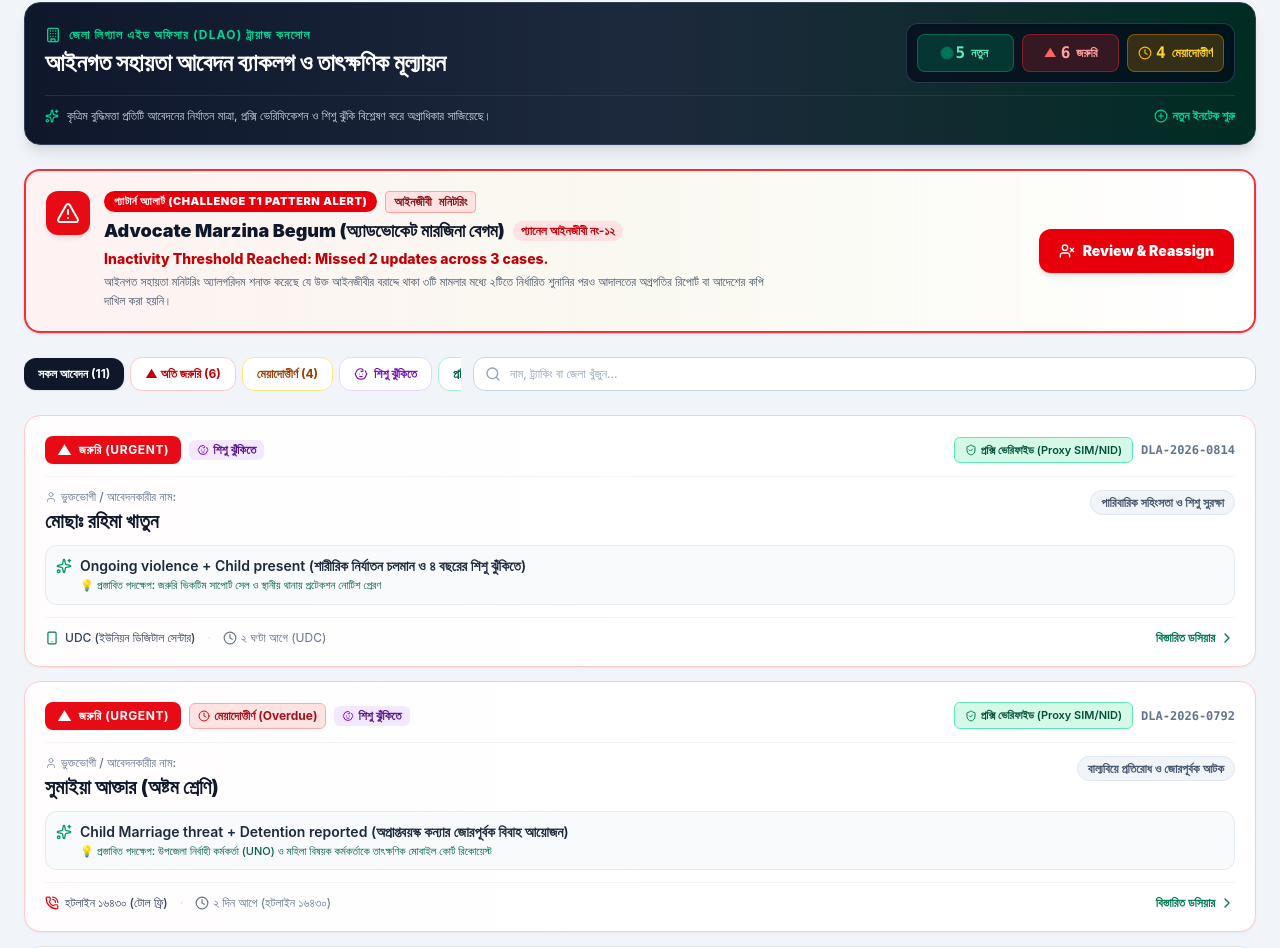
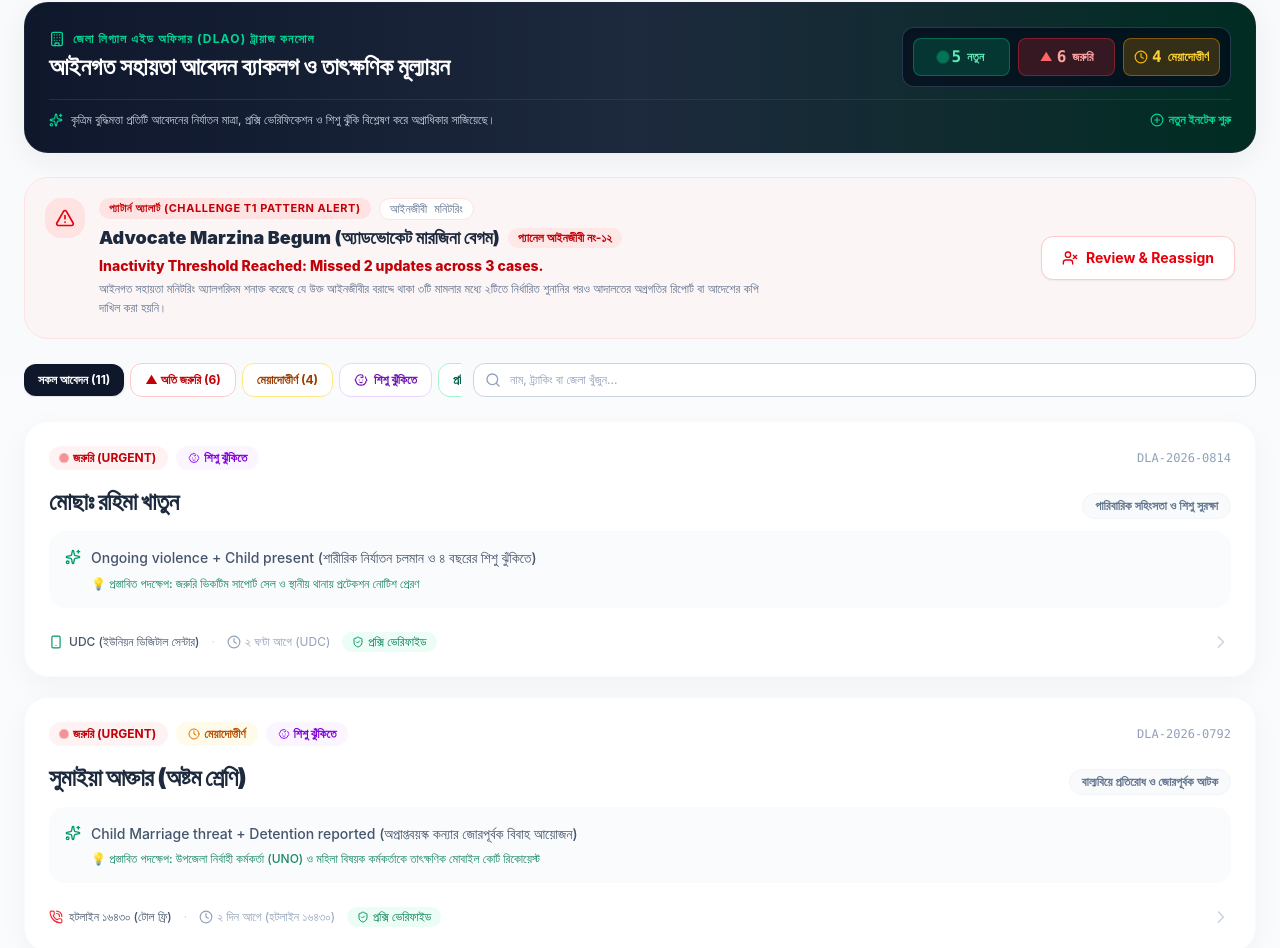
Before and after one commit to DrVenom69/vanguard-digital-leagal-aid, a React (Vite) app: page / in a window 1280 px wide. Shown: the part 127-1075 px from the top of the page. Built offline with nearby package versions, Linux system fonts and the light colour scheme.

Commit message:
style: modern Glassmorphism-lite visual redesign for TriageDashboard and TriageCard

```diff
--- a/index.html
+++ b/index.html
@@ -22,7 +22,7 @@
     <link rel="preconnect" href="https://fonts.gstatic.com" crossorigin>
     <link href="https://fonts.googleapis.com/css2?family=Hind+Siliguri:wght@400;500;600;700&family=Inter:wght@400;500;600;700;800&display=swap" rel="stylesheet">
   </head>
-  <body class="bg-slate-50 text-slate-900 antialiased selection:bg-emerald-200 selection:text-emerald-900 min-h-screen">
+  <body class="bg-slate-50/50 text-slate-900 antialiased selection:bg-emerald-200 selection:text-emerald-900 min-h-screen">
     <div id="root"></div>
     <script type="module" src="/src/main.tsx"></script>
   </body>
--- a/src/App.tsx
+++ b/src/App.tsx
@@ -26,7 +26,7 @@ export default function App() {
   const { isOnline, simulatedOffline, toggleSimulatedNetwork } = useNetworkStatus();
 
   return (
-    <div className="min-h-screen bg-slate-100 flex flex-col font-sans selection:bg-emerald-200 selection:text-emerald-900 pb-16 lg:pb-0">
+    <div className="min-h-screen bg-slate-50/50 flex flex-col font-sans selection:bg-emerald-200 selection:text-emerald-900 pb-16 lg:pb-0">
       {/* Top Header with Role Switcher & Network Toggle */}
       <Header
         currentRole={currentRole}
--- a/src/components/dlao/PatternAlert.tsx
+++ b/src/components/dlao/PatternAlert.tsx
@@ -91,26 +91,26 @@ export const PatternAlert: React.FC<PatternAlertProps> = ({ onReassigned, classN
         <div
           role="alert"
           aria-live="assertive"
-          className="rounded-2xl border-2 border-red-500 bg-linear-to-r from-red-50 via-amber-50/60 to-white p-4 sm:p-5 shadow-sm"
+          className="bg-red-50/50 border border-red-100 rounded-3xl p-5"
         >
           <div className="flex flex-col lg:flex-row lg:items-center justify-between gap-4">
             <div className="flex items-start gap-3.5">
-              <div className="w-11 h-11 rounded-xl bg-red-600 text-white flex items-center justify-center shrink-0 shadow-md animate-pulse">
-                <AlertTriangle className="w-6 h-6" />
+              <div className="w-10 h-10 rounded-2xl bg-red-100 text-red-600 flex items-center justify-center shrink-0">
+                <AlertTriangle className="w-5 h-5" />
               </div>
               <div className="space-y-1">
                 <div className="flex flex-wrap items-center gap-2">
-                  <span className="text-[11px] font-black uppercase tracking-wider bg-red-600 text-white px-2.5 py-0.5 rounded-full shadow-2xs">
+                  <span className="text-[11px] font-bold uppercase tracking-wider bg-red-100 text-red-700 px-2.5 py-0.5 rounded-full">
                     প্যাটার্ন অ্যালার্ট (Challenge T1 Pattern Alert)
                   </span>
-                  <span className="text-xs font-mono font-bold text-red-900 bg-red-100 px-2 py-0.5 rounded border border-red-300">
+                  <span className="text-xs font-mono font-medium text-slate-500 bg-white px-2.5 py-0.5 rounded-full border border-red-100">
                     আইনজীবী মনিটরিং
                   </span>
                 </div>
 
-                <h3 className="text-base sm:text-lg font-black text-slate-900 flex items-center gap-2">
+                <h3 className="text-base sm:text-lg font-black text-slate-800 flex items-center gap-2">
                   <span>Advocate Marzina Begum (অ্যাডভোকেট মারজিনা বেগম)</span>
-                  <span className="text-xs font-bold text-red-700 bg-red-100 px-2 py-0.5 rounded-full">
+                  <span className="text-xs font-bold text-red-700 bg-red-100/70 px-2.5 py-0.5 rounded-full">
                     প্যানেল আইনজীবী নং-১২
                   </span>
                 </h3>
@@ -120,18 +120,18 @@ export const PatternAlert: React.FC<PatternAlertProps> = ({ onReassigned, classN
                   Inactivity Threshold Reached: Missed 2 updates across 3 cases.
                 </p>
 
-                <p className="text-xs text-slate-600 leading-relaxed max-w-2xl">
+                <p className="text-xs text-slate-500 leading-relaxed max-w-2xl">
                   আইনগত সহায়তা মনিটরিং অ্যালগরিদম শনাক্ত করেছে যে উক্ত আইনজীবীর বরাদ্দে থাকা ৩টি মামলার মধ্যে ২টিতে নির্ধারিত শুনানির পরও আদালতের অগ্রগতির রিপোর্ট বা আদেশের কপি দাখিল করা হয়নি।
                 </p>
               </div>
             </div>
 
-            {/* Action button: 'Review & Reassign' */}
+            {/* Softer ghost button */}
             <div className="flex items-center gap-2 w-full lg:w-auto shrink-0">
               <button
                 type="button"
                 onClick={() => setShowModal(true)}
-                className="w-full sm:w-auto min-h-[44px] justify-center px-5 py-2.5 rounded-xl bg-red-600 hover:bg-red-700 text-white font-black text-xs sm:text-sm shadow-md transition active:scale-95 flex items-center gap-2 cursor-pointer"
+                className="w-full sm:w-auto min-h-[44px] justify-center px-5 py-2.5 rounded-xl bg-white text-red-600 border border-red-200 hover:bg-red-50 font-bold text-xs sm:text-sm transition active:scale-95 flex items-center gap-2 cursor-pointer shadow-xs"
                 aria-label="অ্যাডভোকেট মারজিনা বেগমের মামলাসমূহ রিভিউ ও রি-অ্যাসাইন করুন"
               >
                 <UserX className="w-4 h-4" />
@@ -142,7 +142,7 @@ export const PatternAlert: React.FC<PatternAlertProps> = ({ onReassigned, classN
         </div>
       ) : (
         /* Resolved state */
-        <div className="rounded-2xl border border-emerald-300 bg-emerald-50/80 p-4 flex items-center justify-between text-xs sm:text-sm text-emerald-900">
+        <div className="bg-emerald-50/50 border border-emerald-100 rounded-3xl p-5 flex items-center justify-between text-xs sm:text-sm text-emerald-900">
           <div className="flex items-center gap-2.5">
             <CheckCircle2 className="w-5 h-5 text-emerald-600" />
             <span>
--- a/src/components/dlao/TriageCard.tsx
+++ b/src/components/dlao/TriageCard.tsx
@@ -21,28 +21,26 @@ interface TriageCardProps {
 }
 
 export const TriageCard: React.FC<TriageCardProps> = ({ legalCase, onSelect }) => {
-  // Point 1: Visual Priority Badge
+  // Point 1: Visual Priority Badge - Softer rounded pills
   const renderPriorityBadge = () => {
     switch (legalCase.priority) {
       case 'urgent':
         return (
           <div
-            className="flex items-center gap-1.5 px-3 py-1.5 rounded-lg bg-red-600 text-white font-bold text-xs tracking-wider shadow-xs animate-pulse"
+            className="inline-flex items-center gap-1.5 bg-red-50 text-red-700 px-3 py-1 rounded-full text-xs font-bold"
             aria-label="অগ্রাধিকার: অতি জরুরি"
           >
-            {/* Red Triangle */}
-            <span className="text-white text-sm leading-none font-black">▲</span>
+            <span className="w-1.5 h-1.5 rounded-full bg-red-600 animate-ping inline-block" />
             <span>জরুরি (URGENT)</span>
           </div>
         );
       case 'medium':
         return (
           <div
-            className="flex items-center gap-1.5 px-3 py-1.5 rounded-lg bg-amber-500 text-slate-950 font-bold text-xs tracking-wider shadow-xs"
+            className="inline-flex items-center gap-1.5 bg-amber-50 text-amber-700 px-3 py-1 rounded-full text-xs font-bold"
             aria-label="অগ্রাধিকার: মাঝারি"
           >
-            {/* Yellow Circle */}
-            <span className="w-2.5 h-2.5 rounded-full bg-slate-950 inline-block" />
+            <span className="w-1.5 h-1.5 rounded-full bg-amber-500 inline-block" />
             <span>মাঝারি (MEDIUM)</span>
           </div>
         );
@@ -50,10 +48,10 @@ export const TriageCard: React.FC<TriageCardProps> = ({ legalCase, onSelect }) =
       default:
         return (
           <div
-            className="flex items-center gap-1.5 px-3 py-1.5 rounded-lg bg-blue-600 text-white font-bold text-xs tracking-wider shadow-xs"
+            className="inline-flex items-center gap-1.5 bg-slate-100 text-slate-700 px-3 py-1 rounded-full text-xs font-bold"
             aria-label="অগ্রাধিকার: সাধারণ"
           >
-            <span className="w-2.5 h-2.5 rounded-full bg-white inline-block" />
+            <span className="w-1.5 h-1.5 rounded-full bg-slate-400 inline-block" />
             <span>সাধারণ (ROUTINE)</span>
           </div>
         );
@@ -64,46 +62,45 @@ export const TriageCard: React.FC<TriageCardProps> = ({ legalCase, onSelect }) =
   const renderChannelIcon = () => {
     switch (legalCase.channel) {
       case 'udc':
-        return <Smartphone className="w-3.5 h-3.5 text-emerald-700" />;
+        return <Smartphone className="w-3.5 h-3.5 text-emerald-600" />;
       case 'hotline':
-        return <PhoneCall className="w-3.5 h-3.5 text-red-600" />;
+        return <PhoneCall className="w-3.5 h-3.5 text-red-500" />;
       case 'web':
-        return <Globe className="w-3.5 h-3.5 text-blue-600" />;
+        return <Globe className="w-3.5 h-3.5 text-blue-500" />;
       default:
-        return <Scale className="w-3.5 h-3.5 text-slate-600" />;
+        return <Scale className="w-3.5 h-3.5 text-slate-500" />;
     }
   };
 
-  // Point 5: Verification Status Badge
+  // Point 5: Verification Status Badge - Soft pills
   const renderVerificationBadge = () => {
-    const isCallerVerified = legalCase.provenance.callerVerification === 'verified';
     const isSubjectVerified = legalCase.provenance.subjectVerification === 'verified';
 
     if (legalCase.provenance.isProxy) {
       return (
         <span
-          className="inline-flex items-center gap-1 px-2.5 py-1 rounded-md text-[11px] font-semibold bg-emerald-100/90 text-emerald-900 border border-emerald-300"
+          className="inline-flex items-center gap-1 px-2.5 py-0.5 rounded-full text-xs font-medium bg-emerald-50 text-emerald-700"
           title="প্রতিনিধি বায়োমেট্রিক/সিম ভেরিফাইড কিন্তু ভুক্তভোগী তদন্তাধীন"
         >
-          <ShieldCheck className="w-3 h-3 text-emerald-700" />
-          <span>প্রক্সি ভেরিফাইড (Proxy SIM/NID)</span>
+          <ShieldCheck className="w-3 h-3 text-emerald-600" />
+          <span>প্রক্সি ভেরিফাইড</span>
         </span>
       );
     }
 
     if (isSubjectVerified) {
       return (
-        <span className="inline-flex items-center gap-1 px-2.5 py-1 rounded-md text-[11px] font-semibold bg-emerald-100/90 text-emerald-900 border border-emerald-300">
-          <ShieldCheck className="w-3 h-3 text-emerald-700" />
-          <span>সরাসরি NID যাচাইকৃত</span>
+        <span className="inline-flex items-center gap-1 px-2.5 py-0.5 rounded-full text-xs font-medium bg-emerald-50 text-emerald-700">
+          <ShieldCheck className="w-3 h-3 text-emerald-600" />
+          <span>NID যাচাইকৃত</span>
         </span>
       );
     }
 
     return (
-      <span className="inline-flex items-center gap-1 px-2.5 py-1 rounded-md text-[11px] font-semibold bg-amber-100 text-amber-900 border border-amber-300">
-        <HelpCircle className="w-3 h-3 text-amber-700" />
-        <span>অযাচাইকৃত (Unverified)</span>
+      <span className="inline-flex items-center gap-1 px-2.5 py-0.5 rounded-full text-xs font-medium bg-slate-100 text-slate-500">
+        <HelpCircle className="w-3 h-3 text-slate-400" />
+        <span>অযাচাইকৃত</span>
       </span>
     );
   };
@@ -119,86 +116,76 @@ export const TriageCard: React.FC<TriageCardProps> = ({ legalCase, onSelect }) =
           onSelect(legalCase);
         }
       }}
-      className={`group relative bg-white rounded-2xl border transition-all duration-200 p-4 sm:p-5 cursor-pointer shadow-xs hover:shadow-md hover:border-emerald-500 focus:outline-hidden focus:ring-2 focus:ring-emerald-500 ${
-        legalCase.priority === 'urgent'
-          ? 'border-red-200 bg-linear-to-r from-red-50/20 via-white to-white'
-          : 'border-slate-200'
-      }`}
+      className="group relative bg-white rounded-3xl p-5 sm:p-6 shadow-[0_8px_30px_rgb(0,0,0,0.04)] hover:shadow-[0_8px_30px_rgb(0,0,0,0.08)] transition-all border border-slate-100/50 cursor-pointer focus:outline-hidden focus:ring-2 focus:ring-emerald-500/20"
       aria-label={`মামলা বিস্তারিত দেখুন: ${legalCase.provenance.subjectName}, অগ্রাধিকার: ${legalCase.priority}`}
     >
-      {/* Top row: Priority Badge + Tracking & Overdue indicator + Verification */}
-      <div className="flex flex-wrap items-center justify-between gap-2 pb-3 border-b border-slate-100">
-        <div className="flex items-center gap-2">
-          {/* 1. Priority Badge */}
+      {/* Top row: Status Badges (Pills) + Tracking Number in Top Right */}
+      <div className="flex items-center justify-between gap-3">
+        <div className="flex flex-wrap items-center gap-1.5 sm:gap-2">
+          {/* Priority Pill */}
           {renderPriorityBadge()}
 
+          {/* Overdue Pill */}
           {legalCase.isOverdue && (
-            <span className="inline-flex items-center gap-1 px-2 py-1 rounded-md bg-red-100 text-red-800 font-bold text-xs border border-red-300 animate-pulse">
-              <Clock className="w-3 h-3 text-red-700" />
-              <span>মেয়াদোত্তীর্ণ (Overdue)</span>
+            <span className="inline-flex items-center gap-1 bg-amber-50 text-amber-700 px-3 py-1 rounded-full text-xs font-bold">
+              <Clock className="w-3 h-3 text-amber-600" />
+              <span>মেয়াদোত্তীর্ণ</span>
             </span>
           )}
 
+          {/* Child in Danger Pill */}
           {legalCase.hasChildInDanger && (
-            <span className="hidden sm:inline-flex items-center gap-1 px-2 py-0.5 rounded-md bg-purple-100 text-purple-900 text-xs font-semibold">
-              <Baby className="w-3 h-3 text-purple-700" />
+            <span className="inline-flex items-center gap-1 bg-purple-50 text-purple-700 px-3 py-1 rounded-full text-xs font-bold">
+              <Baby className="w-3 h-3 text-purple-600" />
               <span>শিশু ঝুঁকিতে</span>
             </span>
           )}
 
+          {/* Sensitive Pill */}
           {legalCase.isSensitive && (
-            <span className="inline-flex items-center gap-1 px-2 py-0.5 rounded-md bg-purple-200 text-purple-950 text-xs font-bold border border-purple-400">
+            <span className="inline-flex items-center gap-1 bg-purple-50 text-purple-700 px-3 py-1 rounded-full text-xs font-bold">
               <span>সংবেদনশীল (Role B6)</span>
             </span>
           )}
 
+          {/* Ping-Pong Bounce Pill */}
           {legalCase.pingPongBouncesCount && legalCase.pingPongBouncesCount >= 2 && (
-            <span className="inline-flex items-center gap-1 px-2 py-0.5 rounded-md bg-red-100 text-red-900 text-xs font-bold border border-red-300 animate-pulse">
+            <span className="inline-flex items-center gap-1 bg-rose-50 text-rose-700 px-3 py-1 rounded-full text-xs font-bold">
               <span>পিং-পং বাউন্স (T2)</span>
             </span>
           )}
         </div>
 
-        {/* 5. Verification status badge */}
-        <div className="flex items-center gap-2">
-          {renderVerificationBadge()}
-          <span className="text-xs font-mono font-bold text-slate-500 hidden md:inline">
+        {/* Quiet, Faded Tracking Number in Top Right */}
+        <span className="text-xs font-mono font-medium text-slate-400 shrink-0">
           {legalCase.trackingNumber}
         </span>
       </div>
-      </div>
 
-      {/* Middle row: Subject Name + AI Summary */}
-      <div className="pt-3 pb-2">
-        {/* 2. Subject's Name (bold typography) */}
-        <div className="flex items-start justify-between gap-2">
-          <div>
-            <div className="text-xs font-medium text-slate-500 flex items-center gap-1 mb-0.5">
-              <User className="w-3 h-3 text-slate-400" />
-              <span>ভুক্তভোগী / আবেদনকারীর নাম:</span>
-            </div>
-            <h3 className="text-lg sm:text-xl font-extrabold text-slate-900 group-hover:text-emerald-800 transition-colors">
+      {/* Middle row: Subject Name + Category + AI Summary Box */}
+      <div className="pt-4 pb-2">
+        <div className="flex items-baseline justify-between gap-3">
+          {/* Massive, Clean Subject Name */}
+          <h3 className="text-xl sm:text-2xl font-black text-slate-800 tracking-tight group-hover:text-emerald-700 transition-colors">
             {legalCase.provenance.subjectName}
           </h3>
-          </div>
 
-          <div className="text-right shrink-0">
-            <span className="text-xs font-semibold text-slate-600 bg-slate-100 px-2.5 py-1 rounded-full border border-slate-200">
+          {/* Category Pill */}
+          <span className="text-xs font-semibold text-slate-500 bg-slate-50 px-3 py-1 rounded-full border border-slate-100 shrink-0">
             {legalCase.category}
           </span>
         </div>
-        </div>
 
-        {/* 3. One-line AI generated summary */}
-        <div className="mt-2.5 p-2.5 rounded-xl bg-slate-50 border border-slate-200/80 group-hover:border-emerald-200 group-hover:bg-emerald-50/40 transition-colors">
-          <div className="flex items-start gap-2">
+        {/* Calm, Soft Borderless AI Summary Box */}
+        <div className="bg-slate-50/80 rounded-2xl p-4 mt-3">
+          <div className="flex items-start gap-2.5">
             <Sparkles className="w-4 h-4 text-emerald-600 shrink-0 mt-0.5" />
             <div className="min-w-0 flex-1">
-              <p className="text-xs sm:text-sm font-semibold text-slate-800 leading-snug">
+              <p className="text-sm font-medium text-slate-600 leading-relaxed">
                 {legalCase.aiSummary}
               </p>
               {legalCase.aiSuggestedAction && (
-                <p className="text-[11px] text-emerald-800 font-medium mt-0.5 truncate">
+                <p className="text-xs text-emerald-700/90 font-medium mt-1.5 truncate">
                   💡 প্রস্তাবিত পদক্ষেপ: {legalCase.aiSuggestedAction}
                 </p>
               )}
@@ -207,23 +194,26 @@ export const TriageCard: React.FC<TriageCardProps> = ({ legalCase, onSelect }) =
         </div>
       </div>
 
-      {/* Bottom row: 4. Intake channel icon and time elapsed + Slide out CTA */}
-      <div className="pt-3 mt-1 flex items-center justify-between text-xs text-slate-500 border-t border-slate-100">
-        <div className="flex items-center gap-3">
-          <div className="flex items-center gap-1.5 font-medium text-slate-700">
+      {/* Bottom row: Channel, Time, Verification Pill & Calm Chevron */}
+      <div className="pt-3 mt-1 flex items-center justify-between text-xs text-slate-400">
+        <div className="flex flex-wrap items-center gap-2.5 sm:gap-3">
+          <div className="flex items-center gap-1.5 font-medium text-slate-600">
             {renderChannelIcon()}
             <span>{legalCase.channelLabel}</span>
           </div>
           <span className="text-slate-300">·</span>
-          <div className="flex items-center gap-1 text-slate-500">
+          <div className="flex items-center gap-1 text-slate-400">
             <Clock className="w-3.5 h-3.5" />
             <span>{legalCase.timeAgo}</span>
           </div>
+          <div className="hidden sm:inline-flex">
+            {renderVerificationBadge()}
+          </div>
         </div>
 
-        <div className="flex items-center gap-1 font-bold text-emerald-700 group-hover:translate-x-1 transition-transform">
-          <span>বিস্তারিত ডসিয়ার</span>
-          <ChevronRight className="w-4 h-4" />
+        {/* Context-obvious subtle navigation affordance without redundant text clutter */}
+        <div className="flex items-center text-slate-300 group-hover:text-emerald-600 group-hover:translate-x-1 transition-all">
+          <ChevronRight className="w-5 h-5" />
         </div>
       </div>
     </div>
--- a/src/components/dlao/TriageDashboard.tsx
+++ b/src/components/dlao/TriageDashboard.tsx
@@ -81,7 +81,7 @@ export const TriageDashboard: React.FC<TriageDashboardProps> = ({ onNavigateToIn
       */}
       <section
         aria-label="ব্যাকলগ লাইভ ট্রায়াজ স্ট্রিপ"
-        className="rounded-2xl bg-gradient-to-r from-slate-900 via-slate-800 to-emerald-950 text-white p-4 sm:p-5 shadow-lg border border-slate-700"
+        className="rounded-3xl bg-linear-to-r from-slate-900 via-slate-800 to-emerald-950 text-white p-5 sm:p-6 shadow-[0_8px_30px_rgb(0,0,0,0.06)] border border-slate-800/80"
       >
         <div className="flex flex-col md:flex-row md:items-center md:justify-between gap-4">
           <div>
@@ -244,7 +244,7 @@ export const TriageDashboard: React.FC<TriageDashboardProps> = ({ onNavigateToIn
       </div>
 
       {/* Triage Cards Grid */}
-      <div className="space-y-3.5" role="feed" aria-label="ট্রায়াজ আবেদনসমূহের তালিকা">
+      <div className="space-y-5" role="feed" aria-label="ট্রায়াজ আবেদনসমূহের তালিকা">
         {filteredCases.length > 0 ? (
           filteredCases.map((c) => (
             <TriageCard
```
Lines whose indentation alone changed are shown as unchanged.
